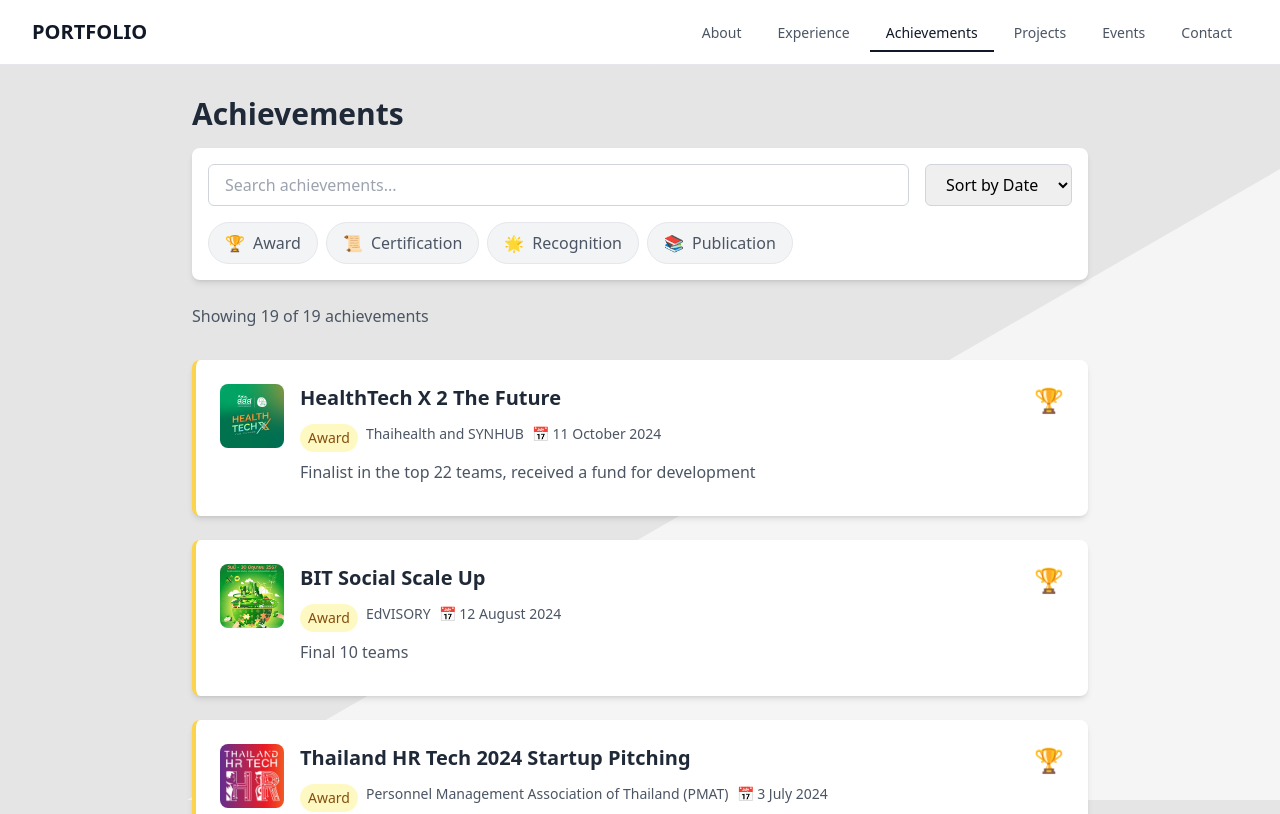
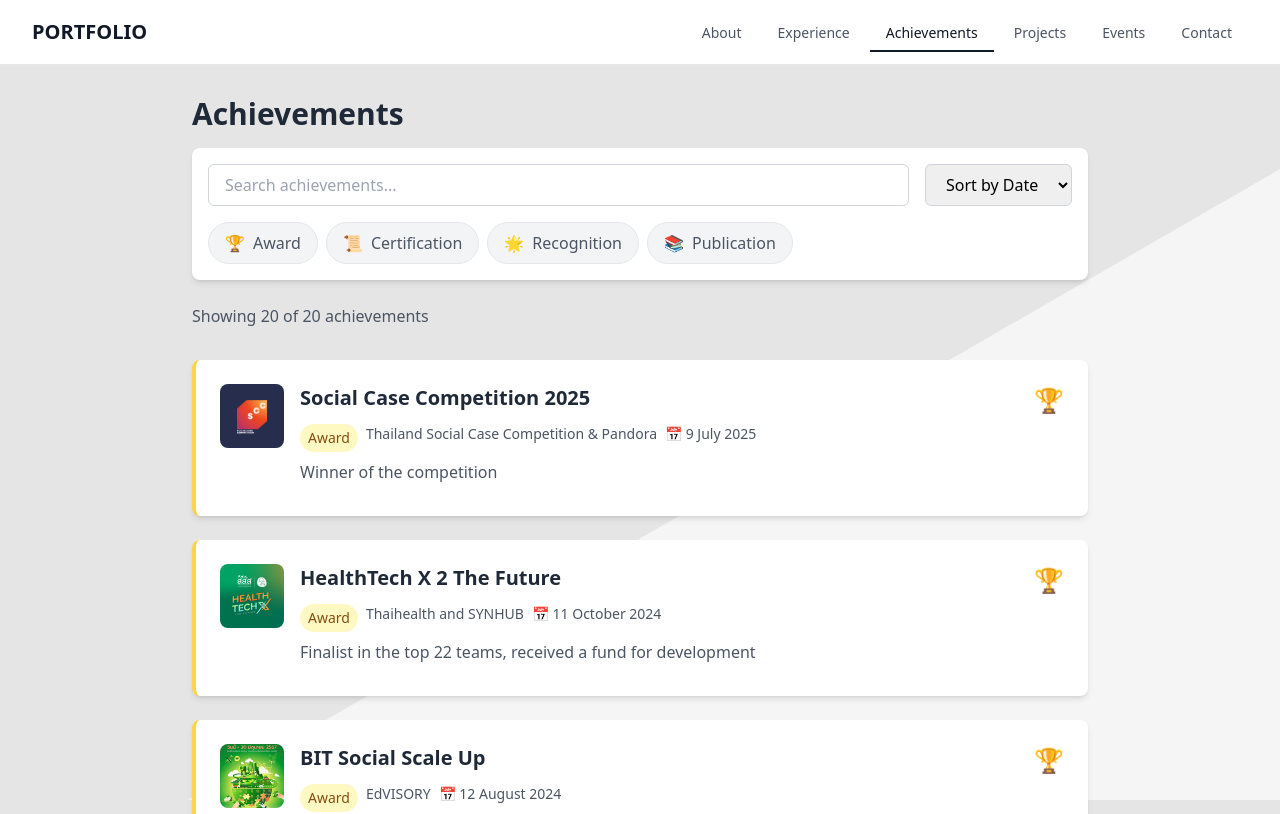
Before and after one commit to 5hyfilm/portfolio, a Next.js app: page /achievements in a window 1280 px wide. Shown: the top 814 px of the page. Built offline with nearby package versions, Linux system fonts and the light colour scheme.

Commit message:
Add SCC 2025

```diff
--- a/src/app/achievements/page.tsx
+++ b/src/app/achievements/page.tsx
@@ -462,6 +462,19 @@ export default function Achievements() {
       validUntil: "",
       link: "",
     },
+
+    {
+      id: 20,
+      title: "Social Case Competition 2025",
+      category: "award",
+      date: "9 July 2025",
+      organization: "Thailand Social Case Competition & Pandora",
+      description: "Winner of the competition",
+      thumbnailImage: "images/achievements/achievement20/achievement20_0.png",
+      images: ["images/achievements/achievement20/achievement20_1.jpg"],
+      validUntil: "",
+      link: "",
+    },
     // ... Add your other achievements here
   ];
 
```
Also changed, not shown: public/images/achievements/achievement20/achievement20_0.png (added), public/images/achievements/achievement20/achievement20_1.jpg (added).
